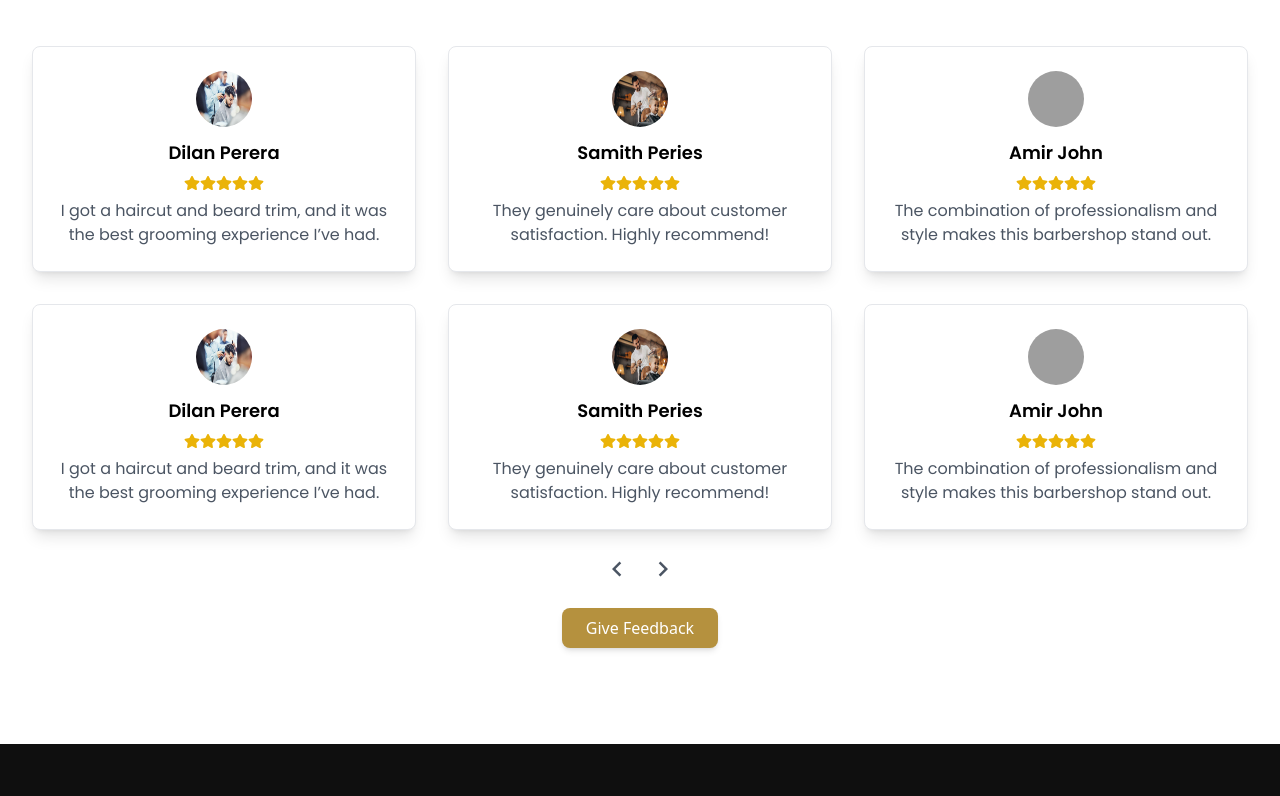
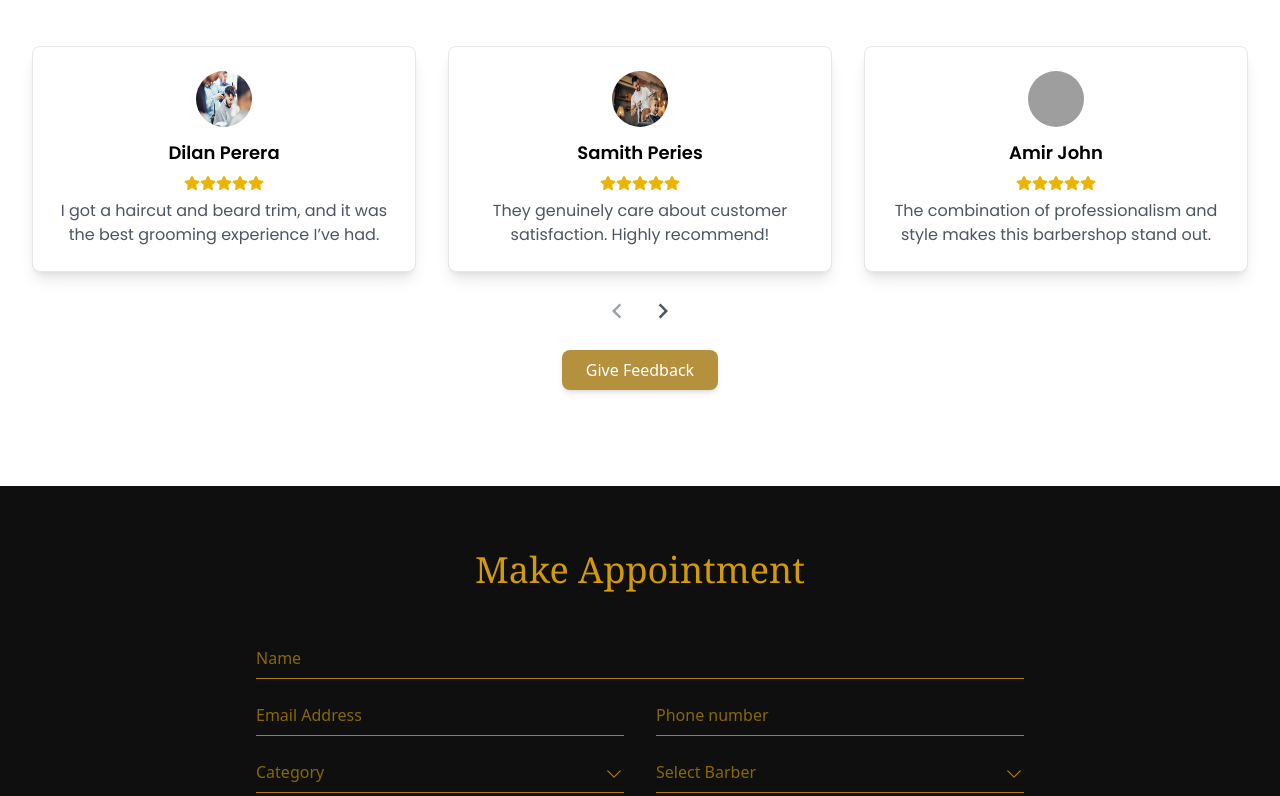
Before and after one commit to PawaniMekhala/mr_barber, a React (Create React App) app: page / in a window 1280 px wide. Shown: the part 6041-6837 px from the top of the page. Built offline with nearby package versions, Linux system fonts and the light colour scheme; grey boxes are pictures that could not be loaded; a web font is replaced by a local one.

Commit message:
feat: implement 3-review carousel with next/previous navigation

```diff
--- a/src/components/Review.jsx
+++ b/src/components/Review.jsx
@@ -1,4 +1,4 @@
-import React from "react";
+import React, { useState } from "react";
 import { FaStar } from "react-icons/fa";
 import { MdChevronLeft, MdChevronRight } from "react-icons/md";
 import Gallery1 from "../assets/galary_img/gallery1.jpg";
@@ -54,9 +54,69 @@ const reviews = [
     review:
       "The combination of professionalism and style makes this barbershop stand out.",
   },
+  {
+    id: 7,
+    name: "Dilan Perera",
+    image: Gallery1,
+    rating: 5,
+    review:
+      "I got a haircut and beard trim, and it was the best grooming experience I’ve had.",
+  },
+  {
+    id: 8,
+    name: "Samith Peries",
+    image: Gallery2,
+    rating: 5,
+    review: "They genuinely care about customer satisfaction.",
+  },
+  {
+    id: 9,
+    name: "Amir John",
+    image: Gallery3,
+    rating: 5,
+    review:
+      "The combination of professionalism and style makes this barbershop stand out.",
+  },
+  {
+    id: 10,
+    name: "Dilan Perera",
+    image: Gallery1,
+    rating: 5,
+    review: "I got a haircut and beard trim, and it was best.",
+  },
+  {
+    id: 11,
+    name: "Samith Peries",
+    image: Gallery2,
+    rating: 5,
+    review: "Highly recommend!",
+  },
+  {
+    id: 12,
+    name: "Amir John",
+    image: Gallery3,
+    rating: 5,
+    review:
+      "The combination of professionalism and style makes this barbershop stand out.",
+  },
 ];
 
 const Review = () => {
+  const [index, setIndex] = useState(0); // starting index
+  const visibleReviews = reviews.slice(index, index + 3);
+
+  const handleNext = () => {
+    if (index + 3 < reviews.length) {
+      setIndex(index + 3);
+    }
+  };
+
+  const handlePrev = () => {
+    if (index > 0) {
+      setIndex(index - 3);
+    }
+  };
+
   return (
     <div className="py-24 ">
       <div className="mx-auto max-w-7xl px-4 sm:px-6 lg:px-8">
@@ -66,8 +126,8 @@ const Review = () => {
         </h2>
 
         {/* review cards */}
-        <div className="mx-auto font-poppins mt-8 grid max-w-2xl auto-rows-fr grid-cols-1 gap-8 sm:mt-12 lg:mx-0 lg:max-w-none lg:grid-cols-3  no-scrollbar">
-          {reviews.map((review) => (
+        <div className="mx-auto font-poppins mt-8 grid max-w-2xl auto-rows-fr grid-cols-1 gap-8 sm:mt-12 lg:mx-0 lg:max-w-none lg:grid-cols-3">
+          {visibleReviews.map((review) => (
             <div
               key={review.id}
               className="bg-white shadow-lg rounded-lg p-6 max-w-sm text-center border border-gray-200"
@@ -90,8 +150,18 @@ const Review = () => {
 
         {/* Navigation & Button */}
         <div className="flex justify-center items-center mt-6">
-          <MdChevronLeft className="text-3xl text-gray-600 cursor-pointer" />
-          <MdChevronRight className="text-3xl text-gray-600 cursor-pointer ml-4" />
+          <MdChevronLeft
+            className={`text-3xl cursor-pointer ${
+              index === 0 ? "text-gray-400" : "text-gray-600"
+            }`}
+            onClick={handlePrev}
+          />
+          <MdChevronRight
+            className={`text-3xl cursor-pointer ml-4 ${
+              index + 3 >= reviews.length ? "text-gray-400" : "text-gray-600"
+            }`}
+            onClick={handleNext}
+          />
         </div>
 
         <div className="flex justify-center mt-6">
```
